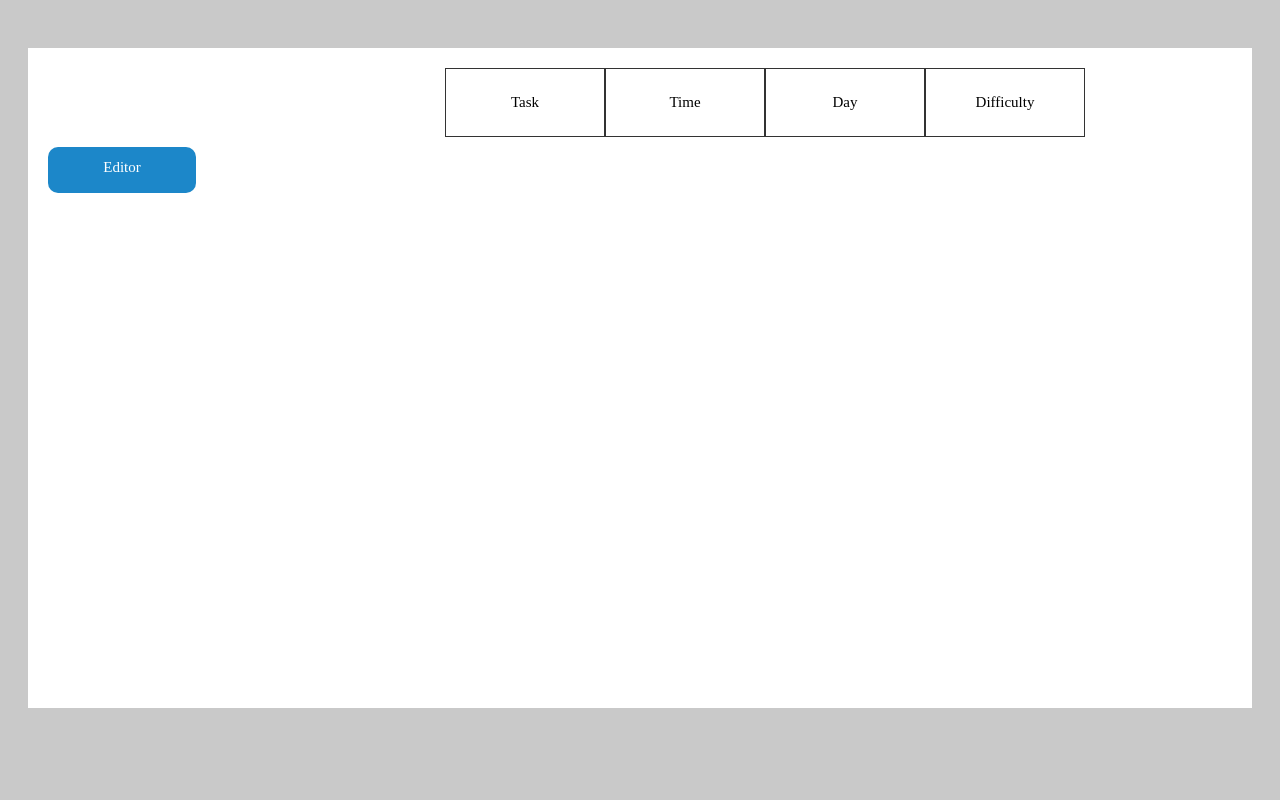
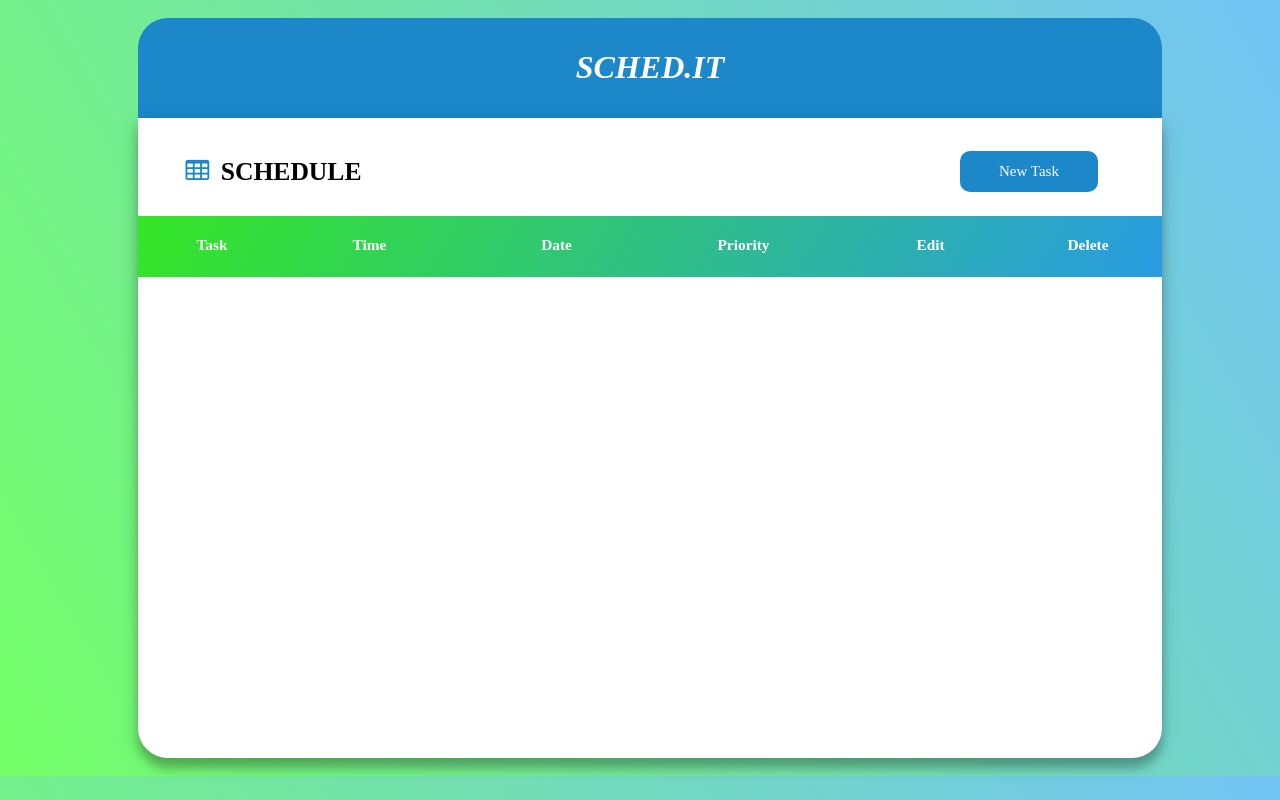
Before and after one commit to penguinboy2829/Hiraya-Projects, a Flask app: page / in a window 1280 px wide. Run offline with Flask 2, Linux system fonts and the light colour scheme; data that the repository does not hold is empty.

Commit message:
Complete CRUD features

```diff
--- a/Hiraya-Act1/app.py
+++ b/Hiraya-Act1/app.py
@@ -1,16 +1,89 @@
 from flask import Flask, redirect, url_for, render_template, request, session, flash
 from datetime import timedelta
 from flask_sqlalchemy import SQLAlchemy
+from sqlalchemy import text
 
 app = Flask(__name__)
+app.permanent_session_lifetime = timedelta(minutes = 5)
 
+# database creation
+# mysql://username:password@localhost/db_name
+app.config['SQLALCHEMY_DATABASE_URI'] = 'mysql+pymysql://root:LRMA02132389*@localhost/Sched2'
+# secret key
+app.config['SECRET_KEY'] = "1234"
+# database initialization
+db = SQLAlchemy(app)
+
+class Sched2(db.Model):
+    id = db.Column("id",db.Integer, unique=True, primary_key=True)
+    nm = db.Column(db.String(80))
+    tm = db.Column(db.String(120))
+    dm = db.Column(db.String(120))
+    pm = db.Column(db.String(120))
+
+    def __init__(self, nm, tm, dm, pm):
+        self.nm = nm
+        self.tm = tm
+        self.dm = dm
+        self.pm = pm
+
+# Home Page
 @app.route("/")
 def home():
-    return render_template("index.html")
+    return render_template("index.html", values = Sched2.query.order_by(Sched2.dm.asc()).order_by(Sched2.pm.asc()).all())
 
-@app.route("/edit")
-def edit():
-    return render_template("edit.html")
+
+#Create Data Page
+@app.route("/create", methods = ['POST','GET'])
+def create():
+    if request.method == 'POST':
+        nm = request.form['nm']
+        tm = request.form['tm']
+        dm = request.form['dm']
+        pm = request.form['pm']
+        sched = Sched2(nm=nm, tm=tm, dm=dm, pm=pm)
+
+        #add data to table
+        db.session.add(sched)
+        db.session.commit()
+        return redirect(url_for('home'))
+    else:
+        return render_template("edit.html")
+
+#delete table
+@app.route("/delete/<int:id>")
+def delete(id):
+    # retrieve the record to delete
+    sched = Sched2.query.get(id)
+
+    # delete the record from the table
+    db.session.delete(sched)
+    #db.session.execute(text('UPDATE sched2 SET id = id - 1 WHERE id > :id'), {'id': id})
+    db.session.commit()
+
+    # redirect to home page
+    return redirect(url_for('home'))
+
+@app.route("/update/<int:id>", methods=['GET', 'POST'])
+def update(id):
+    # retrieve the record to edit
+    sched = Sched2.query.get(id)
+    if request.method == 'POST':
+        # update the record with the new values
+        sched.nm = request.form['nm']
+        sched.tm = request.form['tm']
+        sched.dm = request.form['dm']
+        sched.pm = request.form['pm']
+
+        db.session.commit()
+        # redirect to home page
+        return redirect(url_for('home'))
+
+    # render the update form
+    return render_template("update.html", sched=sched)
+
 
 if __name__ == "__main__":
+    with app.app_context():
+        db.create_all()
     app.run(debug = True)
--- a/Hiraya-Act1/static/main.css
+++ b/Hiraya-Act1/static/main.css
@@ -1,36 +1,68 @@
 * {
     font-family: 'DM Sans';
-    background-color: #c9c9c9;
-    padding: 10px;
+    padding: 5px;
+}
+
+body{
+
+    margin-left: 10vw;
+    width: 80vw;
+    background-image: linear-gradient(60deg, #74ff67, #72c3f5);
+    padding: 5px;
+}
+
+h1{
+    font-weight: bolder;
+}
+
+h2{
+    font-weight:bold;
+    font-size: 2vw;
+}
+
+h3{
+    font-size: 1.2vw;
 }
 
 a {
-    background-color: #fff;
     font-size: 15px;
 }
 
 p {
     font-size: 15px;
-    background-color: #fff;
+    color: #303030
+}
 
+#app-name{
+    border-top-left-radius: 30px;
+    border-top-right-radius: 30px;
+    color: #fff;
+    text-align: center;
+    background-color: #1c87c9;
 }
 
 .container{
     background-color: #fff;
     height: 80vh;
-
+    border-bottom-left-radius: 30px;
+    border-bottom-right-radius: 30px;
+    box-shadow: 0 10px 8px 0 rgba(0, 0, 0, 0.2), 0 6px 20px 0 rgba(0, 0, 0, 0.19);
+    justify-content: center;
+    padding: 0px;
 }
 
 #title{
     color: red;
 }
 
-.button-container{
-    background-color: #fff;
-    margin-top: 0;
-    margin-right: auto;
-    margin-bottom: 0;
-    margin-left: auto;
+.b-container{
+    box-sizing: border-box;
+    text-align: center;
+    align-items: center;
+    padding-left: 10px;
+    padding-right: 10px;
+    margin-top: 0px;
+    margin-bottom: 0px;
 }
 
 .button{
@@ -54,11 +86,9 @@ p {
 }
 
 .txt-box{
-    background-color: #fff;
     border-style: solid;
     border-radius: 10px;
     width: 20vw;
-
 }
 
 #sub-button{
@@ -83,18 +113,40 @@ p {
 
 .grid-container{
     display: grid;
-    grid-template-columns: 1fr 1fr 1fr 1fr;
-    justify-self: center;
-    padding: 10px 50px 0px 100px;
-    width: 50vw;
-    background-color: #fff;
-    margin-left: 200px;
+    background-image: linear-gradient(120deg, #35e625, #299be2);
+    padding: 0px 10px 0px 10px;
+    padding-bottom: 2px;
+    margin: 0px 0px 0px 0px;
+    grid-template-columns: 10vw 1fr 1fr 1fr 1fr 10vw;
+}
+
+.grid-container-2{
+    display: grid;
+    padding: 10px 10px 10px 10px;
+    margin: 0px;
+    grid-template-columns: 10vw 1fr 1fr 1fr 1fr 10vw;
 }
 
 .gr-item{
     padding: 0 5px 0 5px;
     box-sizing: border-box;
-    border: 1px solid rgba(0, 0, 0, 0.8);
     text-align: center;
-    background-color: #fff;
 }
+
+.edit-container{
+    display: grid;
+    padding: 10px 45px 10px 45px;
+    margin: 0px 10px 0px 10px;
+    text-align: center;
+}
+
+.sec-container{
+    display: grid;
+    padding-left: 10px;
+    padding-right: 10px;
+    margin-top: 0px;
+    margin-bottom: -10px;
+    grid-template-columns: 1fr 1fr;
+    align-items: center;
+    column-gap: 40vw;
+}
--- a/Hiraya-Act1/templates/base.html
+++ b/Hiraya-Act1/templates/base.html
@@ -2,12 +2,16 @@
     <head>
         <title>{%block title%} {%endblock%}</title>
         <link rel = "stylesheet" type = "text/css" href="{{ url_for('static', filename = 'main.css')}}">
+        <link rel="stylesheet" href="https://cdnjs.cloudflare.com/ajax/libs/font-awesome/4.7.0/css/font-awesome.min.css">
+        <link rel="icon" type="image/x-icon" href="D:/Hiraya-Projects/Hiraya-Act1/Images/logo.ico">
     </head>
 
     <body>
-        <div id = "nav">
 
+        <div id="app-name">
+            <h1 style="font-style:italic">SCHED.IT</h1>
         </div>
+
         <div class = "container">
             {% block content %}
             {% endblock %}
--- a/Hiraya-Act1/templates/index.html
+++ b/Hiraya-Act1/templates/index.html
@@ -2,33 +2,65 @@
 {% block title%} View Schedule {% endblock %}
 {%block content%}
 
+<div class="sec-container">
+    <div class = "b-container">
+        <h2><i class="fa fa-table fa-2xs" aria-hidden = "true" style="color: #1c87c9"></i> SCHEDULE</h2>
+    </div>
+    <div class = "b-container">
+        <a class="button" href = "create">
+           New Task
+        </a>
+    </div>
+</div>
 <div class = grid-container>
     <div class = gr-item>
-        <p>Task</p>
+        <h3 style = "color:#fff;">Task</h3>
     </div>
     <div class = gr-item>
-        <p>Time</p>
+        <h3 style = "color:#fff">Time</h3>
     </div>
     <div class = gr-item>
-        <p>Day</p>
+        <h3 style = "color:#fff">Date</h3>
     </div>
     <div class = gr-item>
-        <p>Difficulty</p>
+        <h3 style = "color:#fff">Priority</h3>
     </div>
+    <div class = gr-item>
+        <h3 style = "color:#fff; height: 2vh">Edit</p>
+    </div>
+    <div class = gr-item>
+        <h3 style = "color:#fff; height: 2vh">Delete</h3>
+    </div>
+
 </div>
     {% for item in values %}
-        <div class = grid-container>
+        <div class = grid-container-2>
             <div class = gr-item>
-                <p>{{item.name}}</p>
+                <p>{{item.nm}}</p>
             </div>
             <div class = gr-item>
-                <p>{{item.email}}</p>
+                <p>{{item.tm}}</p>
+            </div>
+            <div class = gr-item>
+                <p>{{item.dm}}</p>
+            </div>
+            <div class = gr-item>
+                <p>{{item.pm}}</p>
+            </div>
+            <div class = gr-item>
+                <a class="button" style="width: 3vw; padding: 0.5vw 0.01vw;" href = "{{ url_for('update', id=item.id) }}">
+                    <i class="fa fa-pencil-square-o" aria-hidden="true" style="text-align:unset"></i>
+                </a>
+            </div>
+            <div class = gr-item>
+                <a class="button" style="background-color:rgb(240, 55, 55); width: 3vw; padding: 0.5vw 0.01vw;" href = "{{ url_for('delete', id=item.id) }}">
+                    <i class="fa fa-times" aria-hidden = "true"></i>
+                </a>
             </div>
         </div>
+        <hr style = "padding: 0px 20px 0px 20px; margin: 0 1vw 0 1vw;">
     {% endfor %}
-    <div class = "button-container">
-        <a class="button" href = "edit">Editor</a>
-    </div>
+
 
 
 {% endblock %}
```
Also changed, not shown: Hiraya-Act1/create_db.py (added, +16 -0 lines), Hiraya-Act1/templates/edit.html (+28 -14 lines), Hiraya-Act1/templates/update.html (added, +38 -0 lines), Hiraya-Act1/Images/logo.ico (added), Hiraya-Act1/Images/logo.png (added).
